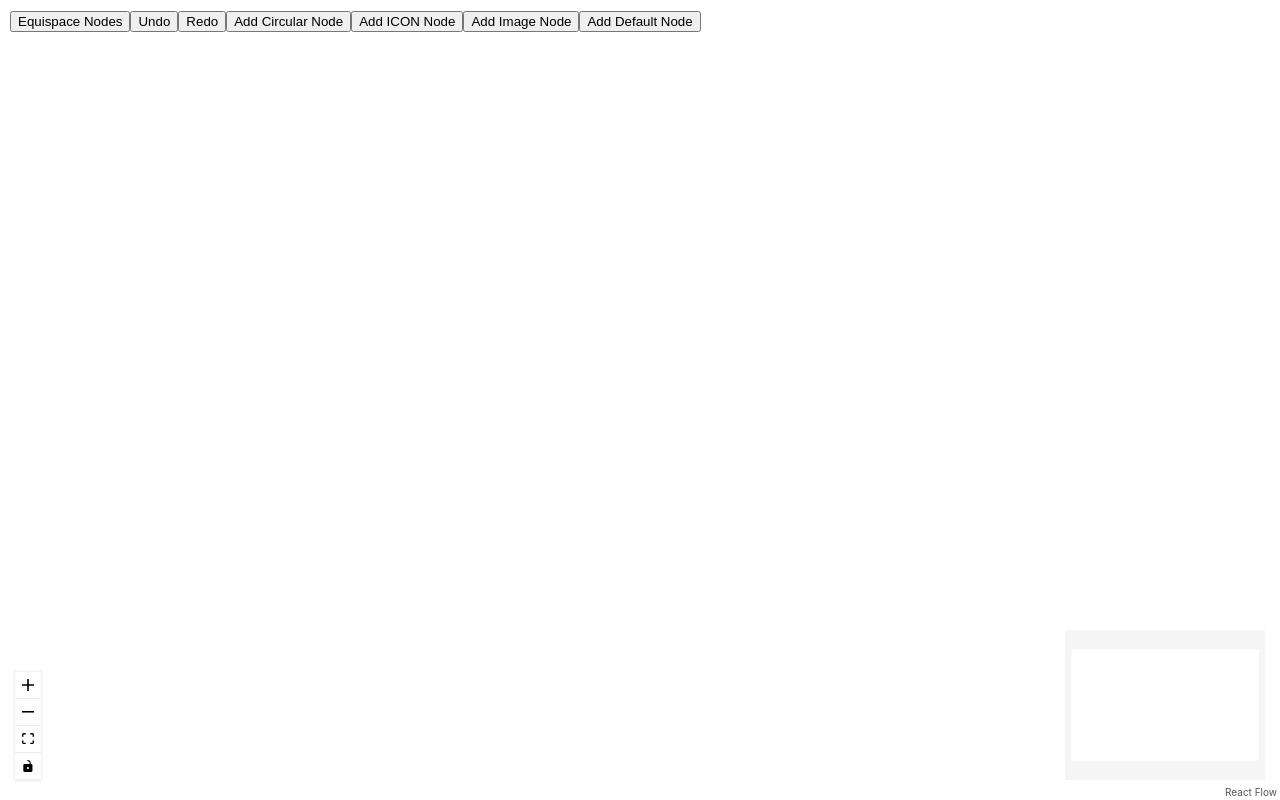
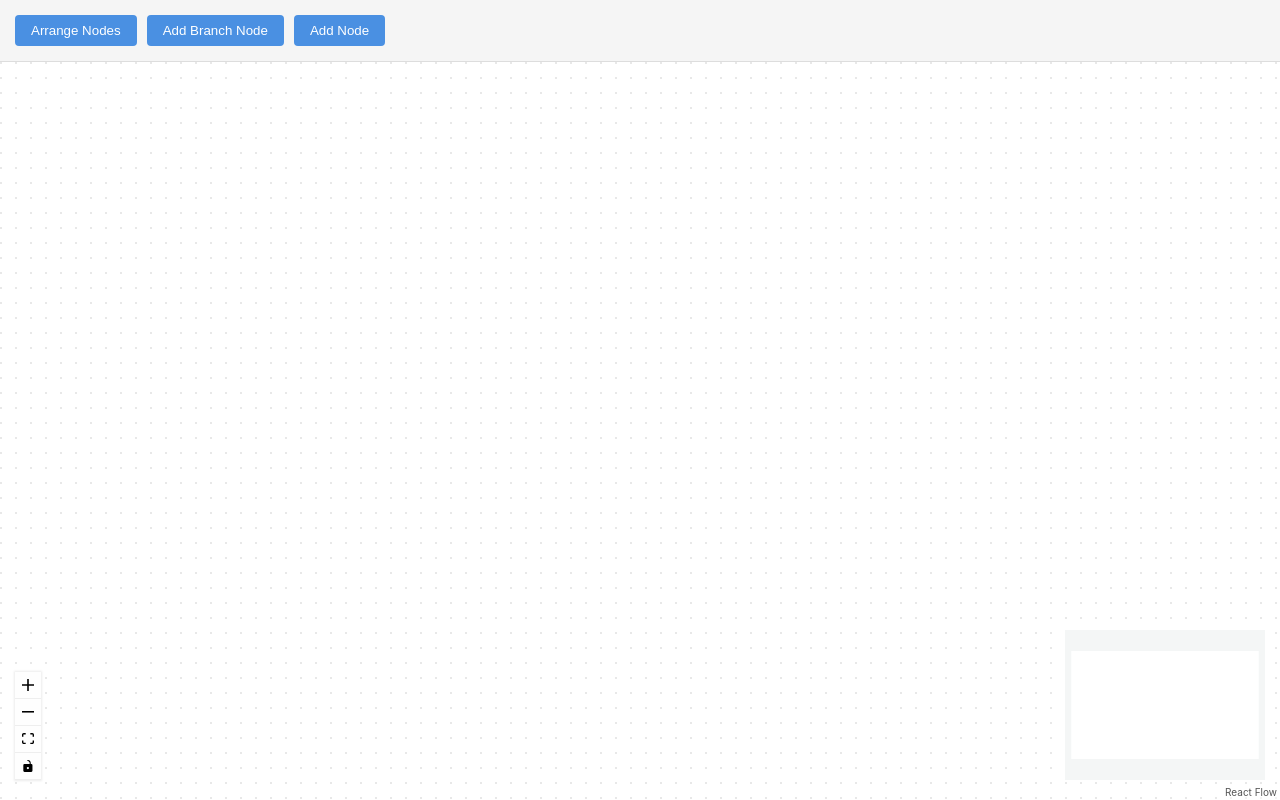
Before and after one commit to Koushik62/Readyly_assignment, a React (Create React App) app: page / in a window 1280 px wide. Built offline with nearby package versions, Linux system fonts and the light colour scheme.

Commit message:
Can be used later

```diff
--- a/src/FlowDiagram.js
+++ b/src/FlowDiagram.js
@@ -1,6 +1,10 @@
-import React, {  useCallback, useRef } from 'react';
-import ReactFlow from 'react-flow-renderer';
-import { MiniMap, Controls } from 'react-flow-renderer';
+import React, { useCallback, useRef } from 'react';
+import ReactFlow, {
+  MiniMap,
+  Controls,
+  Background,
+  MarkerType
+} from 'react-flow-renderer';
 
 import { useFlow } from './FlowContext';
 import ImageNode from './customNodes/ImageNode';
@@ -10,10 +14,20 @@ import IconNode from './customNodes/IconNode';
 import myImage from './logo_1.png';
 
 const FlowDiagram = () => {
-  const { nodes, edges, setNodes, setEdges, history, currentHistoryIndex,
-    setHistory,setCurrentHistoryIndex } = useFlow();
+  const {
+    nodes,
+    edges,
+    setNodes,
+    setEdges,
+    history,
+    currentHistoryIndex,
+    setHistory,
+    setCurrentHistoryIndex
+  } = useFlow();
+
   const reactFlowWrapper = useRef(null);
   const nodeIdRef = useRef(nodes.length + 1);
+
   const pushToHistory = useCallback((newNodes, newEdges) => {
     const newHistory = history.slice(0, currentHistoryIndex + 1);
     newHistory.push({ nodes: newNodes, edges: newEdges });
@@ -22,21 +36,29 @@ const FlowDiagram = () => {
   }, [history, currentHistoryIndex]);
 
   const addNode = useCallback((type) => {
+    const newId = `node_${nodeIdRef.current++}`;
     let newNode = {
-      id: `node_${nodeIdRef.current++}`,
-      type, // This directly assigns the type passed to the function
-      position: { x: Math.random() * window.innerWidth * 0.5, y: Math.random() * window.innerHeight * 0.5 },
+      id: newId,
+      type,
+      position: {
+        x: Math.random() * window.innerWidth * 0.5,
+        y: Math.random() * window.innerHeight * 0.5
+      },
+      data: {
+        label: `${type === 'circular' ? 'Branch' : 'Node'} ${nodeIdRef.current}`,
+        parallelBranch: null,
+        isParallelEnd: false
+      },
+      style: {
+        border: '1px solid #ddd',
+        padding: 10,
+        borderRadius: type === 'circular' ? '50%' : '3px',
+        backgroundColor: type === 'circular' ? '#e6e6e6' : '#ffffff'
+      }
     };
 
-    // Adjust data based on node type
-    if (type === 'circular' || type === 'iconNode' || type === 'imageNode') {
-      newNode.data = { label: `${type.charAt(0).toUpperCase() + type.slice(1)} Node ${nodeIdRef.current}` };
-      if (type === 'imageNode') {
-        newNode.data.imageUrl = myImage; // Directly use the imported image for image nodes
-      }
-    } else {
-      // Default and other predefined types like 'input' or 'output'
-      newNode.data = { label: `${type.charAt(0).toUpperCase() + type.slice(1)} Node ${nodeIdRef.current}` };
+    if (type === 'imageNode') {
+      newNode.data.imageUrl = myImage;
     }
 
     const newNodes = [...nodes, newNode];
@@ -44,282 +66,262 @@ const FlowDiagram = () => {
     setNodes(newNodes);
   }, [nodes, edges, pushToHistory]);
 
+  const getParallelBranches = useCallback(() => {
+    const branches = new Map();
+    nodes.forEach(node => {
+      if (node.type === 'circular') {
+        const outgoingEdges = edges.filter(edge => edge.source === node.id);
+        if (outgoingEdges.length > 0) {
+          branches.set(node.id, outgoingEdges.map(edge => edge.target));
+        }
+      }
+    });
+    return branches;
+  }, [nodes, edges]);
+
+  const shouldPreventConnection = useCallback((sourceNode, targetNode) => {
+    // Prevent connections to circular nodes except from the top level
+    if (targetNode.type === 'circular' && sourceNode.data.parallelBranch) {
+      alert("Cannot connect to a parallel branch node from within a branch");
+      return true;
+    }
+
+    // Prevent cross-branch connections
+    if (sourceNode.data.parallelBranch &&
+        targetNode.data.parallelBranch &&
+        sourceNode.data.parallelBranch !== targetNode.data.parallelBranch) {
+      alert("Cannot connect nodes from different parallel branches");
+      return true;
+    }
+
+    // Prevent loops
+    const sourceInPath = edges.some(edge =>
+      edge.source === targetNode.id && edge.target === sourceNode.id
+    );
+    if (sourceInPath) {
+      alert("Cannot create loops in the workflow");
+      return true;
+    }
+
+    return false;
+  }, [edges]);
 
   const onConnect = useCallback((params) => {
-    const { source, target } = params;
-    const sourceNode = nodes.find(n => n.id === source);
-    const targetNode = nodes.find(n => n.id === target);
+    const sourceNode = nodes.find(n => n.id === params.source);
+    const targetNode = nodes.find(n => n.id === params.target);
 
-    let updatedNodes = [...nodes]; // Clone the current nodes array
+    if (shouldPreventConnection(sourceNode, targetNode)) {
+      return;
+    }
 
-    // Check if the source node is circular, indicating the potential start of a new branch
-    // Or if the source node already belongs to a branch
-    if (sourceNode.type === 'circular' || sourceNode.data.branch) {
-      let branchName;
+    let updatedNodes = [...nodes];
 
-      // If the source node is circular and starting a new branch
-      if (sourceNode.type === 'circular') {
-        branchName = `branch_${source}`;
-        // Also, update the source node to mark it as the start of a new branch if necessary
-        updatedNodes = updatedNodes.map(node => node.id === source ? { ...node, data: { ...node.data, branch: branchName }} : node);
-      } else {
-        // Propagate the existing branch name from the source node
-        branchName = sourceNode.data.branch;
-      }
-
-      // Assign or propagate the branch to the target node
-      updatedNodes = updatedNodes.map(node => {
-        if (node.id === target && (!targetNode.data.branch || targetNode.data.branch !== branchName)) {
+    // Handle parallel branch creation and labeling
+    if (sourceNode.type === 'circular') {
+      const branchId = `parallel_${params.source}`;
+      updatedNodes = nodes.map(node => {
+        if (node.id === params.target) {
           return {
             ...node,
             data: {
               ...node.data,
-              branch: branchName, // Assign the branch name
-            },
-          };
-        }
-        return node;
-      });
-
-      // Update the nodes state with the new branch information
-      setNodes(updatedNodes);
-    }
-
-    // Proceed with adding the edge if the connection is valid
-    setEdges(eds => [...eds, { id: `e${source}-${target}`, ...params }]);
-    console.log(nodes)
-  }, [nodes, edges, setEdges, setNodes]);
-
-  const onConnect1 = useCallback((params) => {
-    const { source, target } = params;
-    const sourceNode = nodes.find((n) => n.id === source);
-    const targetNode = nodes.find((n) => n.id === target);
-
-    // Determine if we're starting a new branch or continuing an existing one
-    if (sourceNode.type === 'circular' || sourceNode.data.branch) {
-      // If the source is a circular node or already has a branch assigned, propagate or assign branch info
-      const branchName = sourceNode.type === 'circular' ? `branch_${source}` : sourceNode.data.branch;
-
-      // Assign or propagate the branch to the target node
-      const updatedNodes = nodes.map(node => {
-        if (node.id === target) {
-          return {
-            ...node,
-            data: {
-              ...node.data,
-              branch: branchName, // Assign the branch name
-            },
-          };
-        }
-        return node;
-      });
-
-      // Update the nodes state with the new branch information
-      setNodes(updatedNodes);
-    }
-    if (shouldPreventConnection(sourceNode, targetNode)) {
-      console.error("Invalid connection between parallel nodes.");
-      return;
-    }
-    // Determine if the connection is leading to the end of a parallel branch
-    if (isEndOfParallelBranch(sourceNode, targetNode)) {
-      // Update the label of the source node or perform any action as needed
-      const updatedNodes = nodes.map(node => {
-        if (node.id === source) {
-          return {
-            ...node,
-            data: {
-              ...node.data,
-              label: `${node.data.label} - End of Parallel Branch`
+              parallelBranch: branchId,
+              label: `${node.data.label} (Branch ${branchId})`
             }
           };
         }
         return node;
       });
-
-      // Update nodes state
-      setNodes(updatedNodes);
-    }
-    setEdges((eds) => [...eds, { id: `e${params.source}-${params.target}`, ...params }]);
-    console.log(nodes)
-    console.log(edges)
-  }, [nodes, edges, setEdges, setNodes]);
-
-  function shouldPreventConnection(sourceNode, targetNode) {
-    // Rule 1: Prevent direct connections between circular nodes
-    if (sourceNode.type === 'circular' && targetNode.type === 'circular') {
-      alert("Can't connect two circular nodes.....")
-      return true;
-    }
-    const sourceBranch = sourceNode.data.branch; // Assuming 'branch' is a property indicating the node's branch
-    const targetBranch = targetNode.data.branch;
-
-    // Check if both branches are defined before comparing them
-    if (sourceBranch && targetBranch && sourceBranch !== targetBranch) {
-      alert(`Cannot connect nodes from different branches: ${sourceBranch} to ${targetBranch}`);
-      return true; // Prevents connecting nodes from different branches
     }
 
+    // Update end nodes of parallel branches
+    const branches = getParallelBranches();
+    branches.forEach((branchNodes, circularNodeId) => {
+      const endNodes = branchNodes.filter(nodeId =>
+        !edges.some(edge => edge.source === nodeId)
+      );
 
-  // Rule 2: Optionally, prevent connecting back to a node that's already in the path
-  // This requires checking the edges to see if making this connection creates a loop
-  const createsLoop = edges.some(edge => edge.source === targetNode.id && edge.target === sourceNode.id);
-  if (createsLoop) {
-    return true;
-  }
+      updatedNodes = updatedNodes.map(node => {
+        if (endNodes.includes(node.id)) {
+          return {
+            ...node,
+            data: {
+              ...node.data,
+              isParallelEnd: true,
+              label: node.data.label.includes('[End]')
+                ? node.data.label
+                : `${node.data.label} [End]`
+            },
+            style: {
+              ...node.style,
+              borderColor: '#ff4d4d',
+              borderWidth: 2
+            }
+          };
+        }
+        return node;
+      });
+    });
 
-    // Example: Prevent connecting if both nodes are of a specific type that shouldn't be connected
-    // Adjust the logic as necessary
-    return false; // Placeholder logic
-  }
-
-  // Helper function to check if this connection marks the end of a parallel branch
-  function isEndOfParallelBranch(sourceNode, targetNode) {
-    // Implement your logic to determine if the target node marks the end of a parallel branch
-    // This could be based on the node types, positions, or other properties
-    return targetNode.type === 'circular'; // Example condition
-  }
+    setNodes(updatedNodes);
+    setEdges(eds => [...eds, {
+      ...params,
+      id: `e${params.source}-${params.target}`,
+      type: 'smoothstep',
+      animated: sourceNode.type === 'circular',
+      style: { stroke: '#666' },
+      markerEnd: { type: MarkerType.ArrowClosed }
+    }]);
+  }, [nodes, edges, setNodes, setEdges, shouldPreventConnection, getParallelBranches]);
 
   const onNodeDragStop = useCallback((event, node) => {
     const newNodes = nodes.map((nd) => {
       if (nd.id === node.id) {
         return {
           ...nd,
-          position: node.position,
+          position: {
+            x: Math.round(node.position.x / 15) * 15,
+            y: Math.round(node.position.y / 15) * 15
+          }
         };
       }
       return nd;
     });
+
     pushToHistory(newNodes, edges);
     setNodes(newNodes);
-
   }, [nodes, edges, pushToHistory]);
-
-  // const makeNodesEquispacedAndCentered = useCallback(() => {
-  //   if (!reactFlowWrapper.current) return;
-  //   const spacing = 100; // Vertical spacing between nodes
-  //   const containerWidth = reactFlowWrapper.current.offsetWidth;
-  //   const centerX = containerWidth / 2;
-  //   const updatedNodes = nodes.map((node, index) => ({
-  //     ...node,
-  //     position: { x: centerX - 50, y: index * spacing + 100 }
-  //   }));
-  //   pushToHistory(updatedNodes, edges);
-  //   setNodes(updatedNodes);
-  //   console.log(updatedNodes)
-  // }, [nodes, edges, pushToHistory]);
 
   const makeNodesEquispacedAndCentered = useCallback(() => {
     if (!reactFlowWrapper.current) return;
 
-    const spacingX = 200; // Horizontal spacing between child nodes
-    const spacingY = 250; // Vertical spacing between levels
+    const spacingX = 200;
+    const spacingY = 100;
     const containerWidth = reactFlowWrapper.current.offsetWidth;
     const centerX = containerWidth / 2;
 
-    // Helper function to get children of a node
-    const getChildren = (parentId) => {
-      return edges
-        .filter((edge) => edge.source === parentId)
-        .map((edge) => nodes.find((node) => node.id === edge.target));
-    };
+    const branchesMap = new Map();
+    let topLevelNodes = [];
 
-    // Recursive function to position nodes
-    const positionNode = (node, level, xOffset) => {
-      const children = getChildren(node.id);
-      const numChildren = children.length;
+    // First identify all branches and top-level nodes
+    nodes.forEach(node => {
+      if (node.data.parallelBranch) {
+        if (!branchesMap.has(node.data.parallelBranch)) {
+          branchesMap.set(node.data.parallelBranch, []);
+        }
+        branchesMap.get(node.data.parallelBranch).push(node);
+      } else {
+        topLevelNodes.push(node);
+      }
+    });
 
-      // Calculate position for current node
-      const nodeX = centerX + xOffset;
-      const nodeY = level * spacingY;
+    let updatedNodes = [];
+    let currentY = 50;
 
+    // Position top-level nodes
+    topLevelNodes.forEach((node, index) => {
       updatedNodes.push({
         ...node,
-        position: { x: nodeX, y: nodeY },
+        position: {
+          x: centerX + (index - topLevelNodes.length / 2) * spacingX,
+          y: currentY
+        }
+      });
+    });
+
+    currentY += spacingY * 2;
+
+    // Position branch nodes
+    branchesMap.forEach((branchNodes, branchId) => {
+      const branchWidth = (branchNodes.length - 1) * spacingX;
+      const branchStartX = centerX - (branchWidth / 2);
+
+      branchNodes.forEach((node, index) => {
+        updatedNodes.push({
+          ...node,
+          position: {
+            x: branchStartX + (index * spacingX),
+            y: currentY + (node.data.isParallelEnd ? spacingY : 0)
+          }
+        });
       });
 
-      if (numChildren > 0) {
-        // Calculate total width required for children
-        const totalWidth = (numChildren - 1) * spacingX;
-
-        // Recursively position children
-        children.forEach((child, index) => {
-          const childOffset = xOffset + index * spacingX - totalWidth / 2;
-          positionNode(child, level + 1, childOffset);
-        });
-      }
-    };
-
-    const updatedNodes = [];
-    const rootNodes = nodes.filter(
-      (node) => !edges.some((edge) => edge.target === node.id)
-    );
-
-    // Position all root nodes and their children
-    rootNodes.forEach((rootNode, index) => {
-      positionNode(rootNode, 0, (index - rootNodes.length / 2) * spacingX * 2);
+      currentY += spacingY * 3;
     });
 
     pushToHistory(updatedNodes, edges);
     setNodes(updatedNodes);
-    console.log(updatedNodes);
   }, [nodes, edges, pushToHistory]);
 
-
-
-  const undo = useCallback(() => {
-    if (currentHistoryIndex === 0) return;
-    const newIndex = currentHistoryIndex - 1;
-    const prevState = history[newIndex];
-    setCurrentHistoryIndex(newIndex);
-    setNodes(prevState.nodes);
-    setEdges(prevState.edges);
-  }, [history, currentHistoryIndex]);
-
-  const redo = useCallback(() => {
-    if (currentHistoryIndex >= history.length - 1) return;
-    const newIndex = currentHistoryIndex + 1;
-    const nextState = history[newIndex];
-    setCurrentHistoryIndex(newIndex);
-    setNodes(nextState.nodes);
-    setEdges(nextState.edges);
-
-  }, [history, currentHistoryIndex]);
-
-
-  // React Flow setup and event handlers here
   const nodeTypes = {
     customNodeType: CustomNodeComponent,
     circular: CircularNode,
     imageNode: ImageNode,
     iconNode: IconNode,
-
   };
 
   return (
     <div style={{ height: '100vh', display: 'flex', flexDirection: 'column' }}>
-      <div style={{ justifyContent: 'space-evenly', padding: '10px' }}>
-        <button onClick={makeNodesEquispacedAndCentered}>Equispace Nodes</button>
-        <button onClick={undo}>Undo</button>
-        <button onClick={redo}>Redo</button>
-        <button onClick={() => addNode('circular')}>Add Circular Node</button>
-        <button onClick={() => addNode('iconNode')}>Add ICON Node</button>
-        <button onClick={() => addNode('imageNode')}>Add Image Node</button>
-        <button onClick={() => addNode('default')}>Add Default Node</button>
+      <div style={{
+        padding: '15px',
+        display: 'flex',
+        gap: '10px',
+        background: '#f5f5f5',
+        borderBottom: '1px solid #ddd'
+      }}>
+        <button onClick={makeNodesEquispacedAndCentered} className="flow-button">
+          Arrange Nodes
+        </button>
+        <button onClick={() => addNode('circular')} className="flow-button">
+          Add Branch Node
+        </button>
+        <button onClick={() => addNode('default')} className="flow-button">
+          Add Node
+        </button>
       </div>
-      <div ref={reactFlowWrapper} style={{ height: '100vh' }}>
+      <div ref={reactFlowWrapper} style={{ flex: 1 }}>
         <ReactFlow
           nodes={nodes}
           edges={edges}
           onConnect={onConnect}
           nodeTypes={nodeTypes}
           onNodeDragStop={onNodeDragStop}
-        // other props
+          snapToGrid={true}
+          snapGrid={[15, 15]}
+          defaultZoom={1}
+          minZoom={0.2}
+          maxZoom={4}
+          fitView
         >
+          <Background
+            variant="dots"
+            gap={15}
+            size={1}
+            color="#e0e0e0"
+          />
+          <Controls />
           <MiniMap />
-          <Controls />
         </ReactFlow>
       </div>
+      <style jsx>{`
+        .flow-button {
+          padding: 8px 16px;
+          border: none;
+          border-radius: 4px;
+          background: #4a90e2;
+          color: white;
+          cursor: pointer;
+          transition: background 0.3s ease;
+        }
+
+        .flow-button:hover {
+          background: #357abd;
+        }
+
+        .flow-button:active {
+          background: #2a5f9e;
+        }
+      `}</style>
     </div>
   );
 };
```
